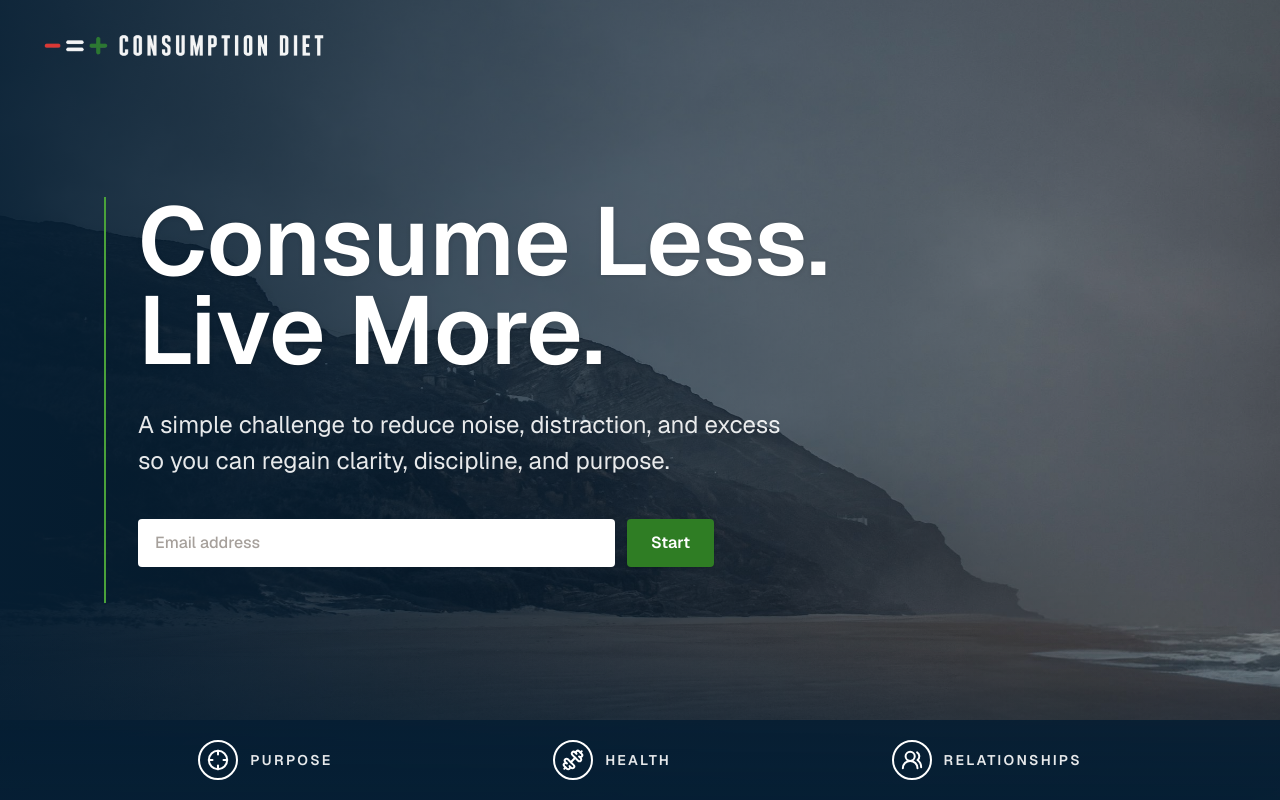
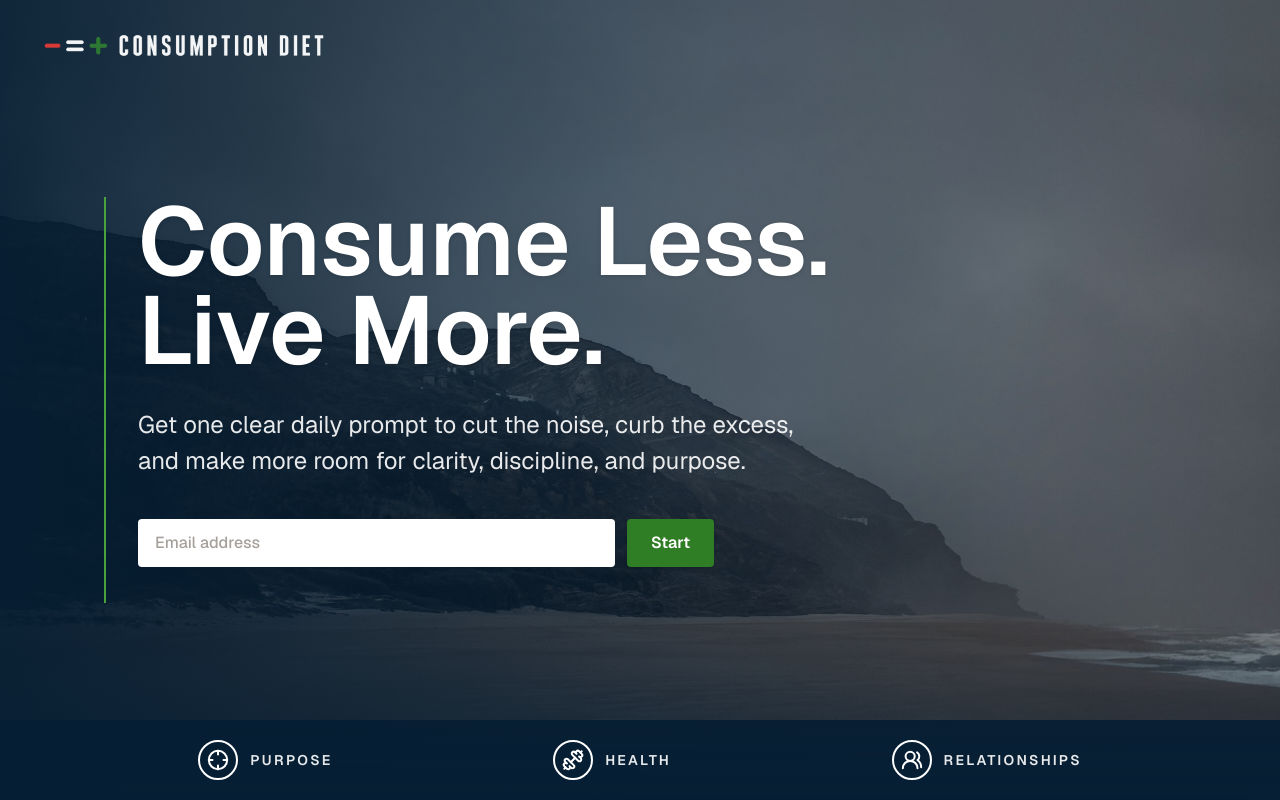
Before and after one commit to briantraudt/consumptiondiet, a Next.js app: page / in a window 1280 px wide. Built offline with nearby package versions, Linux system fonts and the light colour scheme.

Commit message:
Update hero signup copy

```diff
--- a/src/app/page.tsx
+++ b/src/app/page.tsx
@@ -53,8 +53,8 @@ export default function Home() {
                 Live More.
               </h1>
               <p className="mt-8 max-w-2xl text-pretty text-xl leading-8 text-white/90 sm:text-2xl sm:leading-9">
-                A simple challenge to reduce noise, distraction, and excess so
-                you can regain clarity, discipline, and purpose.
+                Get one clear daily prompt to cut the noise, curb the excess,
+                and make more room for clarity, discipline, and purpose.
               </p>
               <div className="mt-10 max-w-xl">
                 <ChallengeSignupForm />
```
